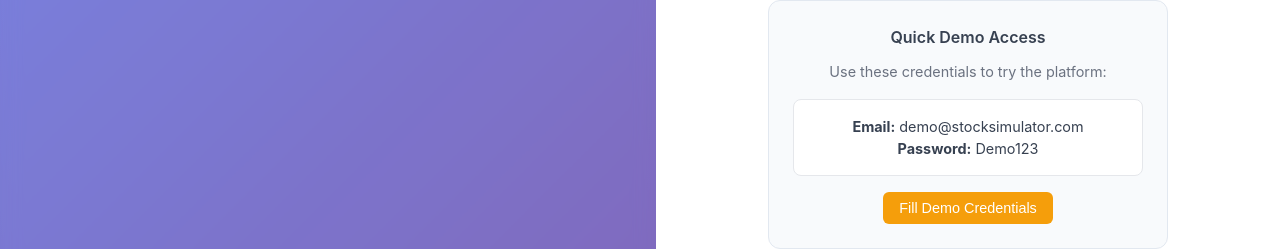
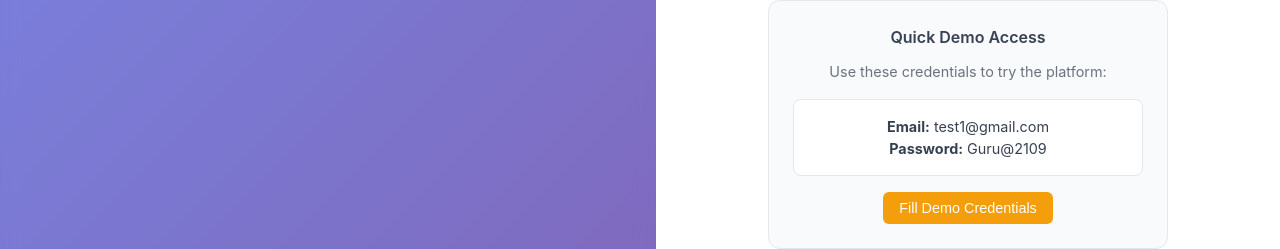
Before and after one commit to yogirajbshinde21/StockEst, a React (Create React App) app in the folder frontend/: page /login in a window 1280 px wide. Shown: the part 594-843 px from the top of the page. Built offline with nearby package versions, Linux system fonts and the light colour scheme; no server answers.

Commit message:
Changed demo credentials

```diff
--- a/frontend/src/pages/Login.js
+++ b/frontend/src/pages/Login.js
@@ -198,16 +198,16 @@ const Login = () => {
             <h4><Trans>Quick Demo Access</Trans></h4>
             <p><Trans>Use these credentials to try the platform:</Trans></p>
             <div className="demo-info">
-              <strong><Trans>Email:</Trans></strong> demo@stocksimulator.com<br />
-              <strong><Trans>Password:</Trans></strong> Demo123
+              <strong><Trans>Email:</Trans></strong> test1@gmail.com<br />
+              <strong><Trans>Password:</Trans></strong> Guru@2109
             </div>
             <button
               type="button"
               className="demo-fill-btn"
               onClick={() => {
                 setFormData({
-                  email: 'demo@stocksimulator.com',
-                  password: 'Demo123'
+                  email: 'test1@gmail.com',
+                  password: 'Guru@2109'
                 });
               }}
               disabled={isSubmitting}
```
